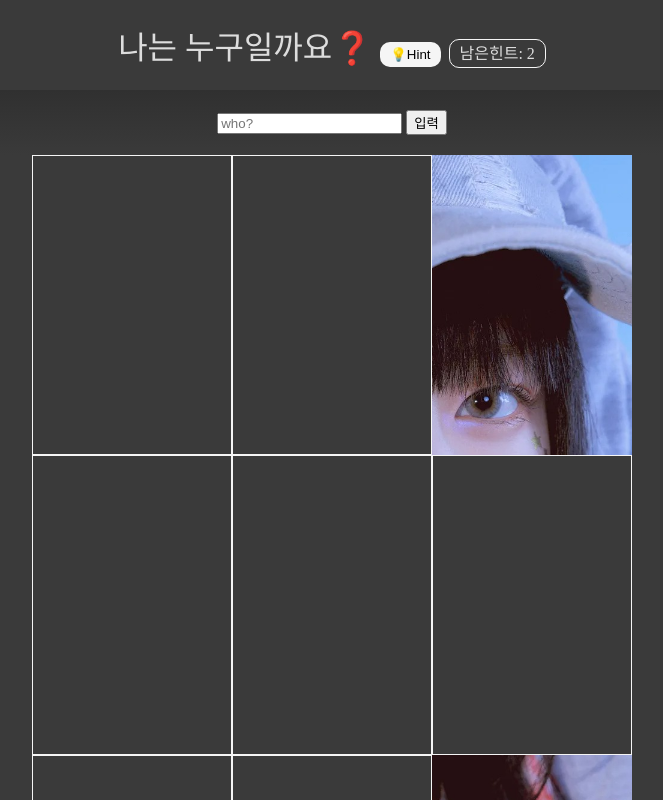
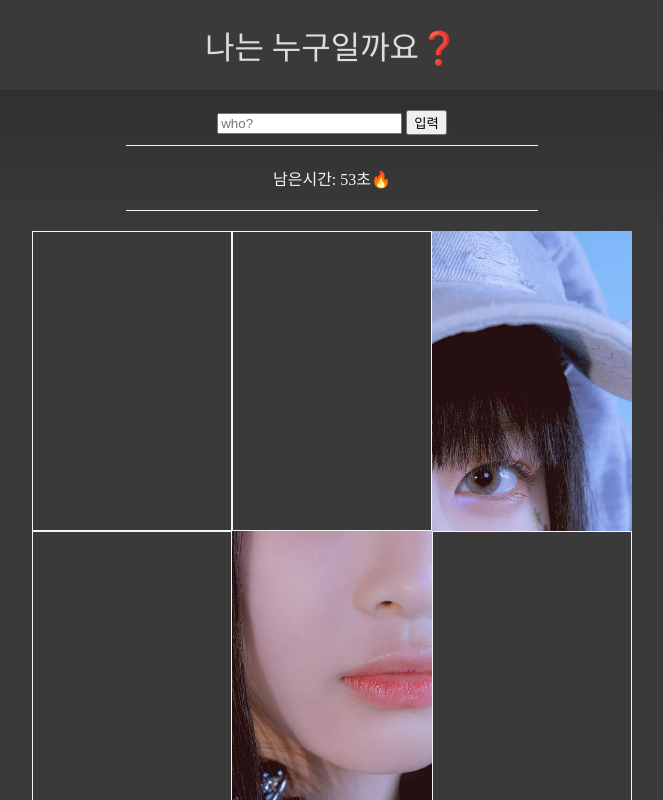
Before and after one commit to HyunKyu-Song/game, a plain HTML site: page index.html in a window 1280 px wide. Both pictures are taken after a click on the button "💡Hint". Shown: the top 800 px of the page, without its empty margins (308-971 px from the left). Drawn offline with nearby package versions, Linux system fonts and the light colour scheme.

Commit message:
수정 (제한시간, 힌트)
- 제한시간 추가
- 힌트 기능 변경

```diff
--- a/game.css
+++ b/game.css
@@ -24,8 +24,20 @@ body{
    position: absolute;
    width: 100%;
    height: 100%;
+   /* background-image: url('./cat.jpg'); */
+   background-position: center;
    background-image: url('./하니.jpg');
    background-size: contain;
+}
+
+.time{
+   width: 30%;
+   margin: auto;
+   margin-top: 10px;
+   padding: 20px;
+   color: whitesmoke;
+   border-bottom: 1px solid whitesmoke;
+   border-top: 1px solid whitesmoke;
 }
 
 .bg{
@@ -84,6 +96,9 @@ body{
       text-align: center;
       padding: 20px;
    }
+   .time{
+      width: 50%;
+   }
 	.grid-container{
       width: 300px;
       height: 450px;
--- a/index.html
+++ b/index.html
@@ -12,10 +12,13 @@
 <body>
    <div class="main-container">
 
-      <div class="title">나는 누구일까요❓ <button class="hint">💡Hint</button> <span class="num count">남은힌트: 3</span></span></div>
+      <!-- <div class="title">나는 누구일까요❓ <button class="hint">💡Hint</button> <span class="num count">남은힌트: 3</span></span></div> -->
+
+      <div class="title">나는 누구일까요❓ <button class="hint">💡Hint</button></div>
 
       <div class="input-container">
          <input type="text" placeholder="who?" class="result"> <button class="resultBtn">입력</button>
+         <div class="time">남은시간: <span class="sec">60초🔥</span></div>
       </div>
 
       <div class="grid-container">
@@ -31,17 +34,29 @@
             <div class="grid-box9 box"></div>
          </div>
       </div>
+
    </div>
 
    <script src="https://code.jquery.com/jquery-3.6.3.min.js"
       integrity="sha256-pvPw+upLPUjgMXY0G+8O0xUf+/Im1MZjXxxgOcBQBXU=" crossorigin="anonymous">
       </script>
    <script>
-      // setTimeout(function(){
-      //    if(맞힘 != true){
-      //       alert(`정답은 NewJeans의 '하니' 입니다.`)
-      //    }
-      // }, 10000)
+
+      let t = 59;
+      setInterval(() => {
+         if(t >= 0){
+            $('.sec').html(`${t}초🔥`);
+            t--;
+         }
+         else if(맞힘 == true){
+            $('.time').css('display', 'none');
+            $(`.box`).css('opacity', '0');
+         }
+         else{
+            $('.time').css('display', 'display');
+            $(`.box`).css('opacity', '0');
+         }
+      }, 1000);
 
 
       function rand(min, max) {
@@ -64,17 +79,19 @@
       $('.hint').click(function () {
          if(count > 0){
             count--;
-            n = rand(1, 9)
+            n = rand(1, 9);
+            m = rand(1, 9);
 
             $(`.grid-box${n}`).css('opacity', '0');
-
+            $(`.grid-box${m}`).css('opacity', '0');
+            $(`.hint`).css('display', 'none');
             // console.log(arr);
             // console.log(n);
-            $('.count').html(`남은힌트: ${count}`);
-            $('.count').css('font-size', '1rem');
-            $('.count').css('border', '1px solid whitesmoke');
-            $('.count').css('padding', '5px 10px');
-            $('.count').css('border-radius', '10px');
+            // $('.count').html(`남은힌트: ${count}`);
+            // $('.count').css('font-size', '1rem');
+            // $('.count').css('border', '1px solid whitesmoke');
+            // $('.count').css('padding', '5px 10px');
+            // $('.count').css('border-radius', '10px');
          }
          // else{
          //    alert(`정답은 NewJeans의 '하니' 입니다.`)
@@ -85,6 +102,7 @@
          count--;
          res = $('.result').val()
 
+         // if(res == '고양이' || res == 'cat' || res == 'CAT'){
          if(res == '하니' || res == 'HANNI' || res == 'hanni'){
             alert('🎊 정답입니다!👍 🎊');
             맞힘 = true;
```
